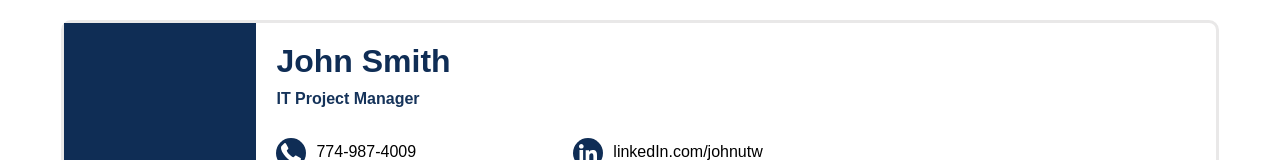
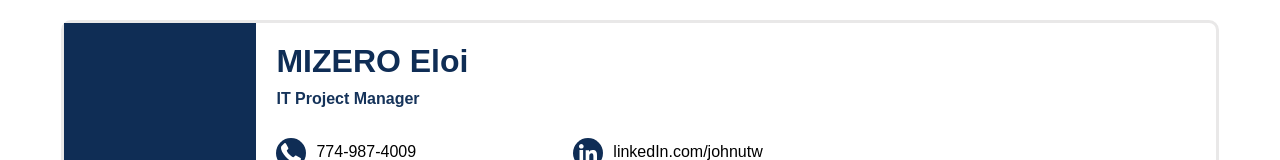
Before and after one commit to Mizero-eloi/Atlp-html-css-challenge, a plain HTML site: page index.html in a window 1280 px wide. Shown: the top 160 px of the page. Drawn offline with Linux system fonts and the light colour scheme.

Commit message:
Finished the project

```diff
--- a/index.html
+++ b/index.html
@@ -22,8 +22,7 @@
       </div>
       <div class="contentContainer">
         <div class="contentHeader">
-          <h1 class="headerName" id="owner" onclick="generateRandomColor()">John Smith</h1>
-
+          <h1 class="headerName" id="owner" onclick="generateRandomColor()">MIZERO Eloi</h1>
           <p>IT Project Manager</p>
           <div class="contactsInfo">
             <div>
```
